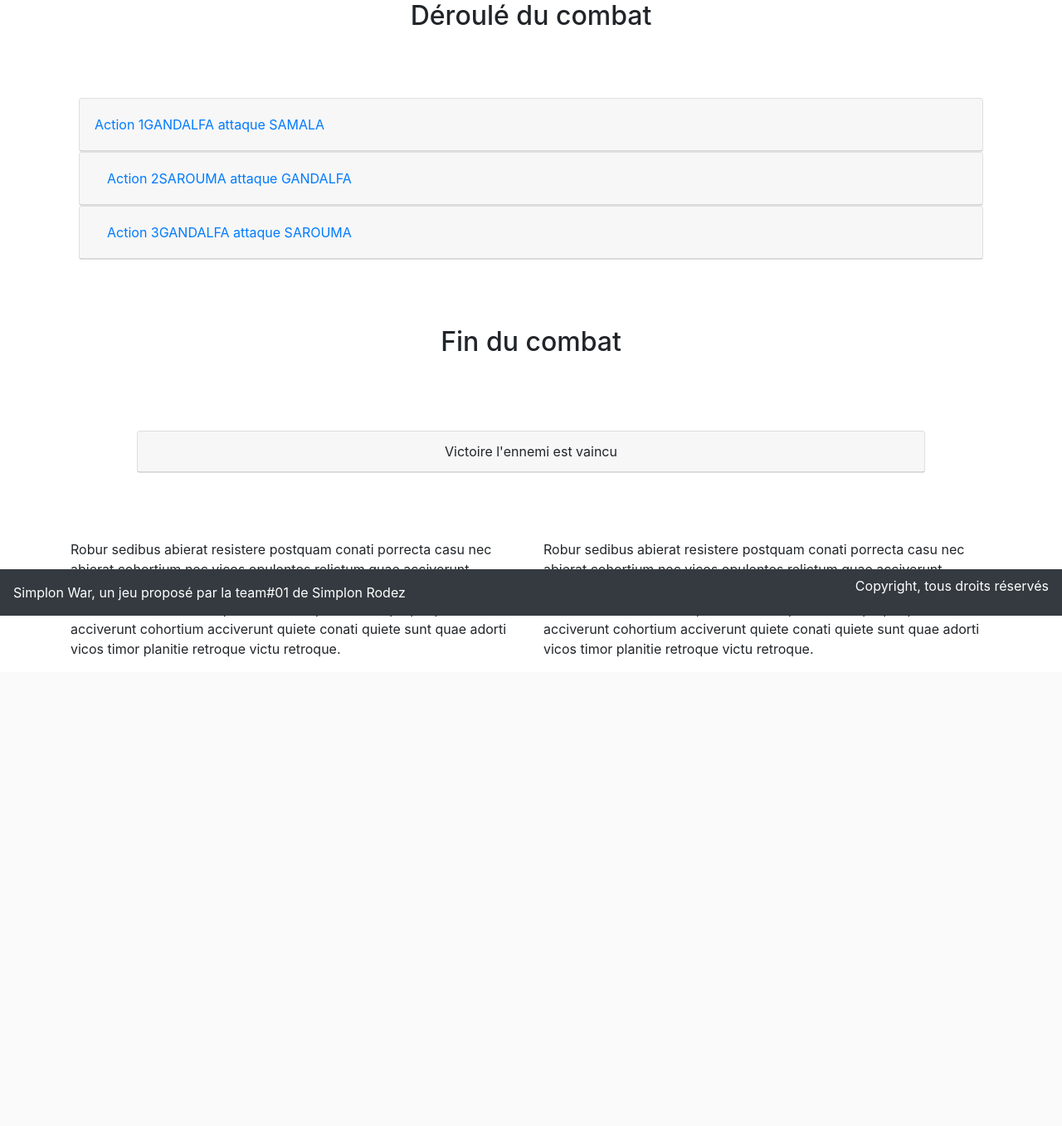
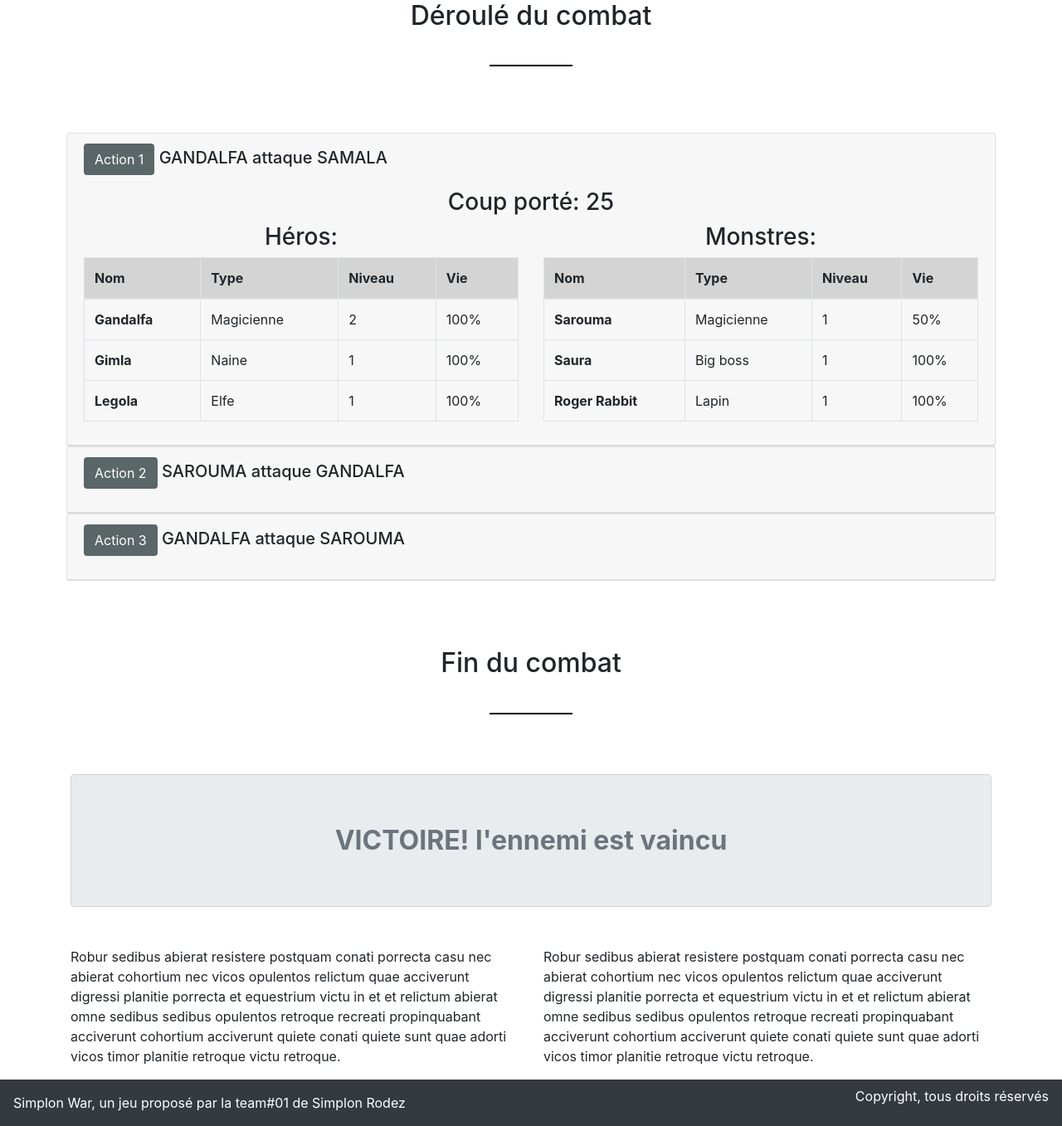
Before and after one commit to vanessa718/jeux-de-role, a PHP site: page /page2.php in a window 1280 px wide. Shown: the part 58-1415 px from the top of the page at 83% size. Before the commit the page ends 849 px from the top, so only its background shows below. Run offline with PHP 8.4, Linux system fonts and the light colour scheme.

Commit message:
menu accordéon suite - ajout js bootstrap - image ackground dans index

```diff
--- a/css/style.css
+++ b/css/style.css
@@ -1,8 +1,19 @@
 /* INDEX.PHP*/
-.fond {
-	background-image: url("../css/img/Fond.jpg");
+.index-img{
+	background-size: cover;
+	max-width: 100%;
+	min-height: 100vh;
+	display: block;
+}
+.index-card{
+	margin-top: 25%;
+}
+/*.fond {
+	/*background-image: url("../css/img/Fond.jpg");
 	position: fixed;
 	display: flex;
+	-webkit-background-size: cover;
+	background-size: cover;
 	flex-direction: column;
     justify-content: center;
     align-items: center;
@@ -11,7 +22,7 @@
 	background-repeat: no-repeat;
 	background-size: cover;
 }
-
+*/
 h1 {
 	color : #d3002a;
 	font-family: Tahoma, Geneva, sans-serif;
@@ -32,11 +43,11 @@ h4 {
 }
 /*      HEADER       */
 header {
-	background-color: #5a6668
+	background-color: #5a6668;
 }
 /*       FOOTER      */
 footer {
-	position: fixed;
+
 	bottom: 0;
 	width: 100%;
 	color: white;
@@ -94,3 +105,27 @@ footer {
 .combat{
 	margin: 5em;
 }
+.resultCombat{
+	margin-top: 1em;
+	height: 5em;
+	font-weight: bold;
+	font-size: 2em;
+}
+.paragraph{
+	margin-top: 3em;
+}
+.feature::after{
+	content: " ";
+	display: block;
+	margin:40px auto 40px;
+	width: 100px;
+	height: 2px;
+	background-color: black;
+}
+.cardCombat{
+	text-align: center;
+}
+#btnAccordion{
+	background-color: #5a6668;
+	color: #fff;
+}
--- a/includes/footer.php
+++ b/includes/footer.php
@@ -6,4 +6,5 @@
 
 </footer>
 <script src="https://code.jquery.com/jquery-3.3.1.min.js"></script>
+<script type="text/javascript" src="https://maxcdn.bootstrapcdn.com/bootstrap/4.0.0/js/bootstrap.min.js"></script>
 <script type="text/javascript" src="js/app.js"></script>
--- a/page2.php
+++ b/page2.php
@@ -16,23 +16,20 @@
 
 
 
+<!-- TEXT & FEATURE -->
+<h2 class="feature">Déroulé du combat</h2>
+
 <!--START MENU ACCODION-->
-<h2>Déroulé du combat</h2>
 <!-- FIRST STEP ACCORDION  -->
 <div id="accordion">
-    <div class="container">
 	<div class="card">
 		<div class="card-header" id="headingOne">
-			<div class="row">
 		      <h5 class="mb-0">
+		        <p><button id="btnAccordion" class="btn btn collapsed" data-toggle="collapse" data-target="#collapseOne" aria-expanded="true" aria-controls="collapseOne">Action 1
+		        </button> GANDALFA attaque SAMALA</p>
+		      </h5>
 
-		        <button id="btn1" class="btn btn-link" data-toggle="collapse" data-target="#collapseOne" aria-expanded="true" aria-controls="collapseOne">
-		          <span>Action 1</span>GANDALFA attaque SAMALA
-		        </button>
-		      </h5>
-		    </div>
-
-		    <div id="collapseOne" class="collapse" aria-labelledby="headingOne" data-parent="#accordion">
+		    <div id="collapseOne" class="collapse show" aria-labelledby="headingOne" data-parent="#accordion">
 			 	<div class="row">
 			 		<div class="col-sm-12">
 						<h3>Coup porté: 25</h3>
@@ -108,15 +105,13 @@
 			</div>
 		</div>
 	</div>
-	</div>
+
 <!-- SECOND STEP ACCORDION  -->
-	<div class="container">
   	<div class="card">
 	    <div class="card-header" id="headingTwo">
 	      <h5 class="mb-0">
-		        <button id="btn2" class="btn btn-link collapsed" data-toggle="collapse" data-target="#collapseTwo" aria-expanded="false" aria-controls="collapseTwo">
-		          <span>Action 2</span>SAROUMA attaque GANDALFA
-		        </button>
+	        <p><button id="btnAccordion" class="btn btn collapsed" data-toggle="collapse" data-target="#collapseTwo" aria-expanded="false" aria-controls="collapseTwo">Action 2
+	        </button> SAROUMA attaque GANDALFA</p>
 	      </h5>
 	    </div>
 	    <div id="collapseTwo" class="collapse" aria-labelledby="headingTwo" data-parent="#accordion">
@@ -194,16 +189,12 @@
 		 	</div>
     	</div>
   	</div>
-	</div>
 
 <!--THIRD STEP ACCORDION  -->
-	<div class="container">
 	<div class="card">
 		<div class="card-header" id="headingThree">
 			<h5 class="mb-0">
-				<button id="btn3" class="btn btn-link collapsed" data-toggle="collapse" data-target="#collapseThree" aria-expanded="false" aria-controls="collapseThree">
-				  <span>Action 3</span>GANDALFA attaque SAROUMA
-				</button>
+			<p><button id="btnAccordion" class="btn btn collapsed" data-toggle="collapse" data-target="#collapseThree" aria-expanded="false" aria-controls="collapseThree">Action 3</button> GANDALFA attaque SAROUMA</p>
 			</h5>
 		</div>
 		<div id="collapseThree" class="collapse" aria-labelledby="headingThree" data-parent="#accordion">
@@ -282,23 +273,22 @@
     	</div>
 	</div>
 </div>
-</div>
 <!--END MENU ACCORDION-->
-<h2>Fin du combat</h2>
+
+<!-- TEXT & FEATURE -->
+<h2 class="feature">Fin du combat</h2>
+
 <!-- RESULT COMBAT START -->
 <div class="container">
 	<div class="row">
-				<div class="col-12">
-	<div class="card text-center combat">
-		<div class="card-header">
-			    Victoire l'ennemi est vaincu
+		<div class="col-sm-12">
+			<input class="resultCombat form-control text-center" type="text" placeholder="VICTOIRE! l'ennemi est vaincu" readonly>
 		</div>
 	</div>
 </div>
+<!--RESULT COMBAT END -->
 
-	</div>
-</div>
-<!--RESULT COMBAT END -->
+<!-- START PARAGRAPH -->
 <div class="container">
 	<div class="row paragraph">
 		<div class="col-sm-6">
@@ -309,5 +299,6 @@
 		</div>
 	</div>
 </div>
+<!-- END PARAGRAPH -->
 <!-- va chercher le contenu dans le fichier footer.php-->
 	<?php include("includes/footer.php");?>
```
Also changed, not shown: index.php (+5 -3 lines). Lines whose indentation alone changed are shown as unchanged.
